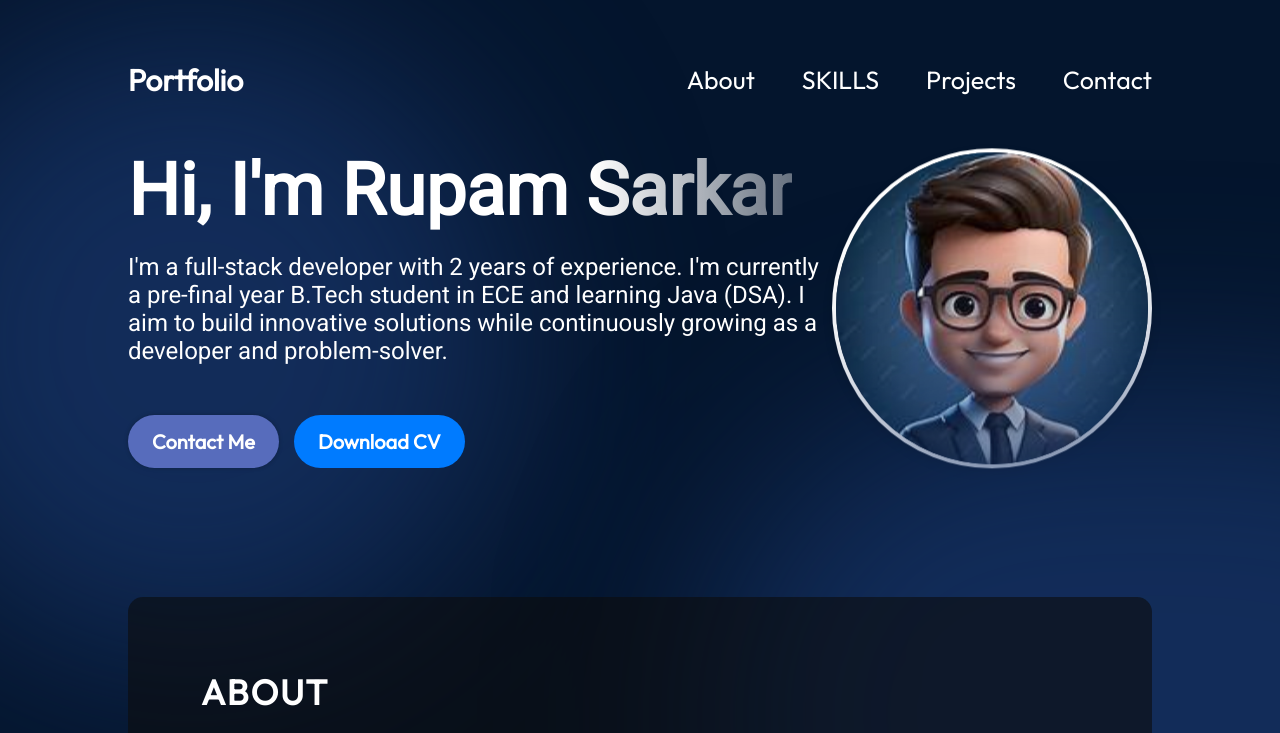
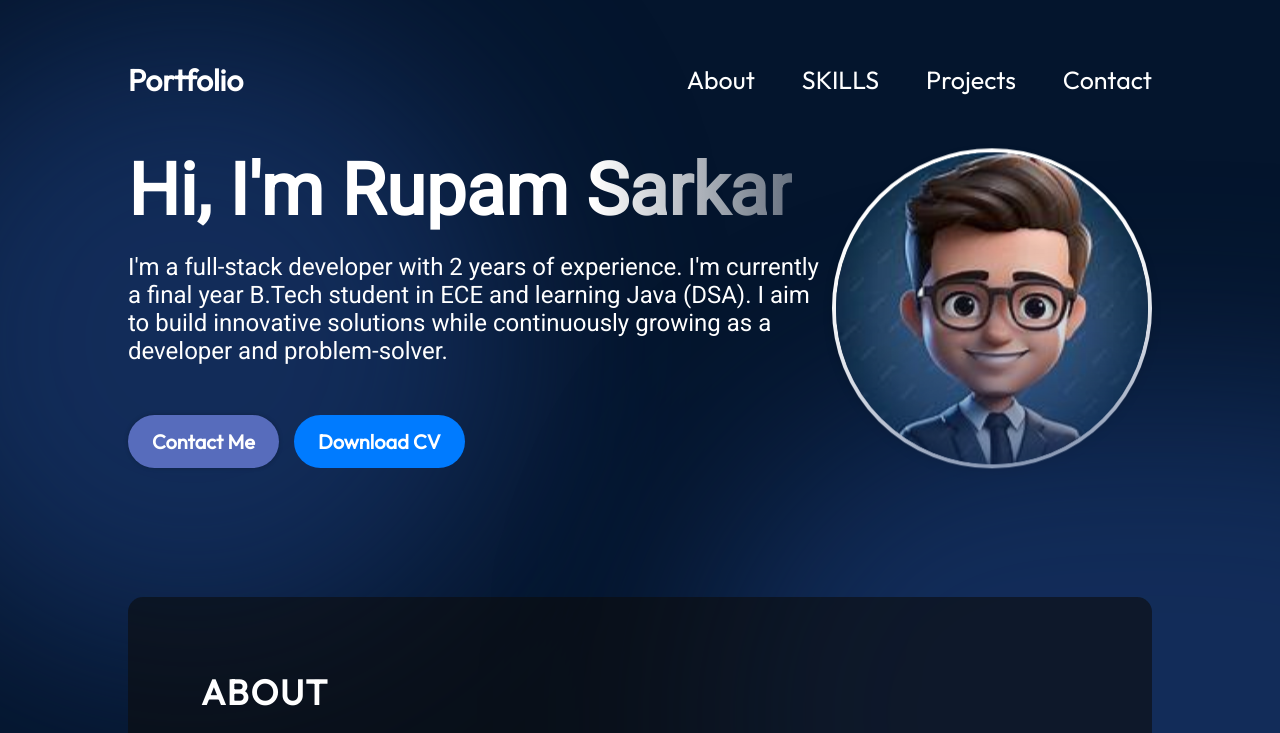
Before and after one commit to Rupamsarkar123/Portfolio, a React (Vite) app: page / in a window 1280 px wide. Shown: the top 733 px of the page. Built offline with nearby package versions, Linux system fonts and the light colour scheme.

Commit message:
Update Hero.jsx

```diff
--- a/src/components/Hero/Hero.jsx
+++ b/src/components/Hero/Hero.jsx
@@ -11,7 +11,7 @@ export const Hero = () => {
         <h1 className={styles.title}>Hi, I'm Rupam Sarkar</h1>
         <p className={styles.description}>
           I'm a full-stack developer with 2 years of experience.
-          I'm currently a pre-final year B.Tech student in ECE and
+          I'm currently a final year B.Tech student in ECE and
           learning Java (DSA). I aim to build innovative solutions while
           continuously growing as a developer and problem-solver.
         </p>
```
